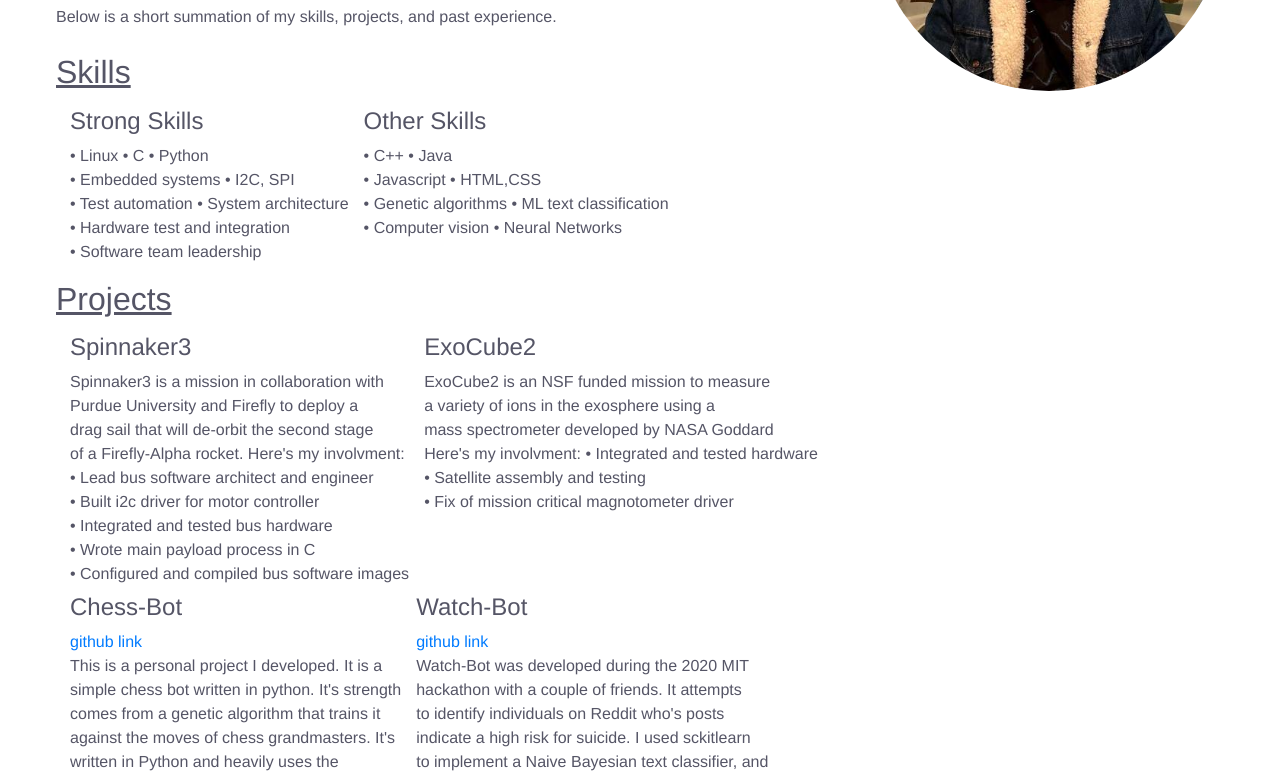
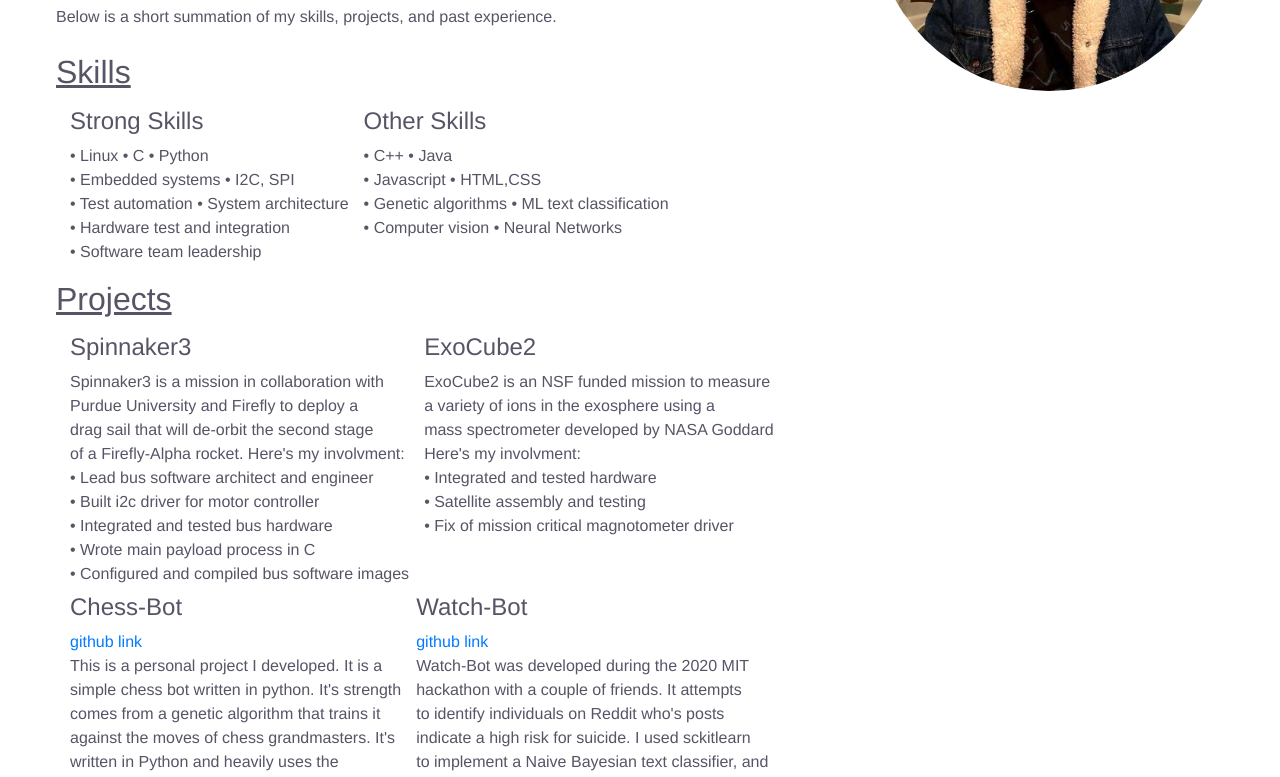
Before and after one commit to 0sesame/0sesame.github.io, a plain HTML site: page index.html in a window 1280 px wide. Shown: the part 309-1086 px from the top of the page. Drawn offline with nearby package versions, Linux system fonts and the light colour scheme.

Commit message:
add line break

```diff
--- a/index.html
+++ b/index.html
@@ -67,7 +67,7 @@
                         ExoCube2 is an NSF funded mission to measure<br>
                         a variety of ions in the exosphere using a<br>
                         mass spectrometer developed by NASA Goddard<br>
-                        Here's my involvment:
+                        Here's my involvment:<br>
                         &bull; Integrated and tested hardware<br>
                         &bull; Satellite assembly and testing<br>
                         &bull; Fix of mission critical magnotometer driver<br>
```
